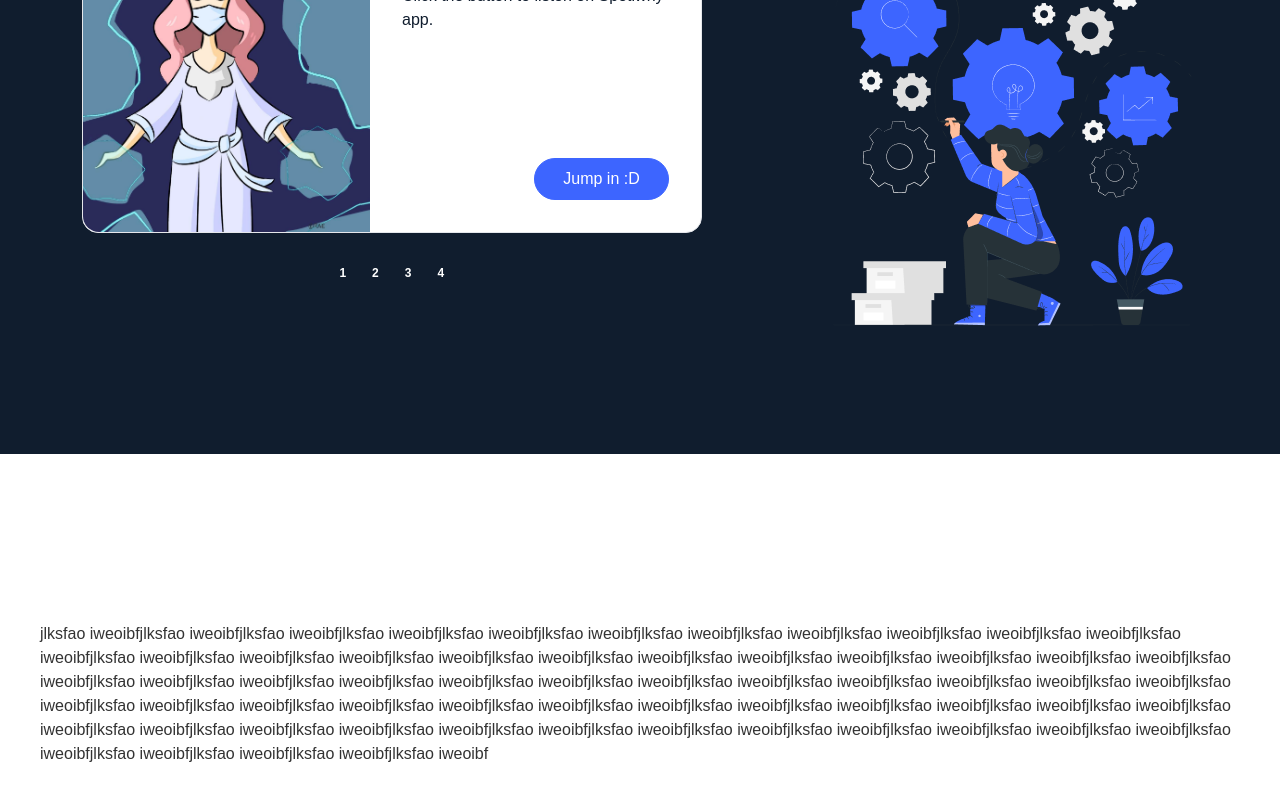
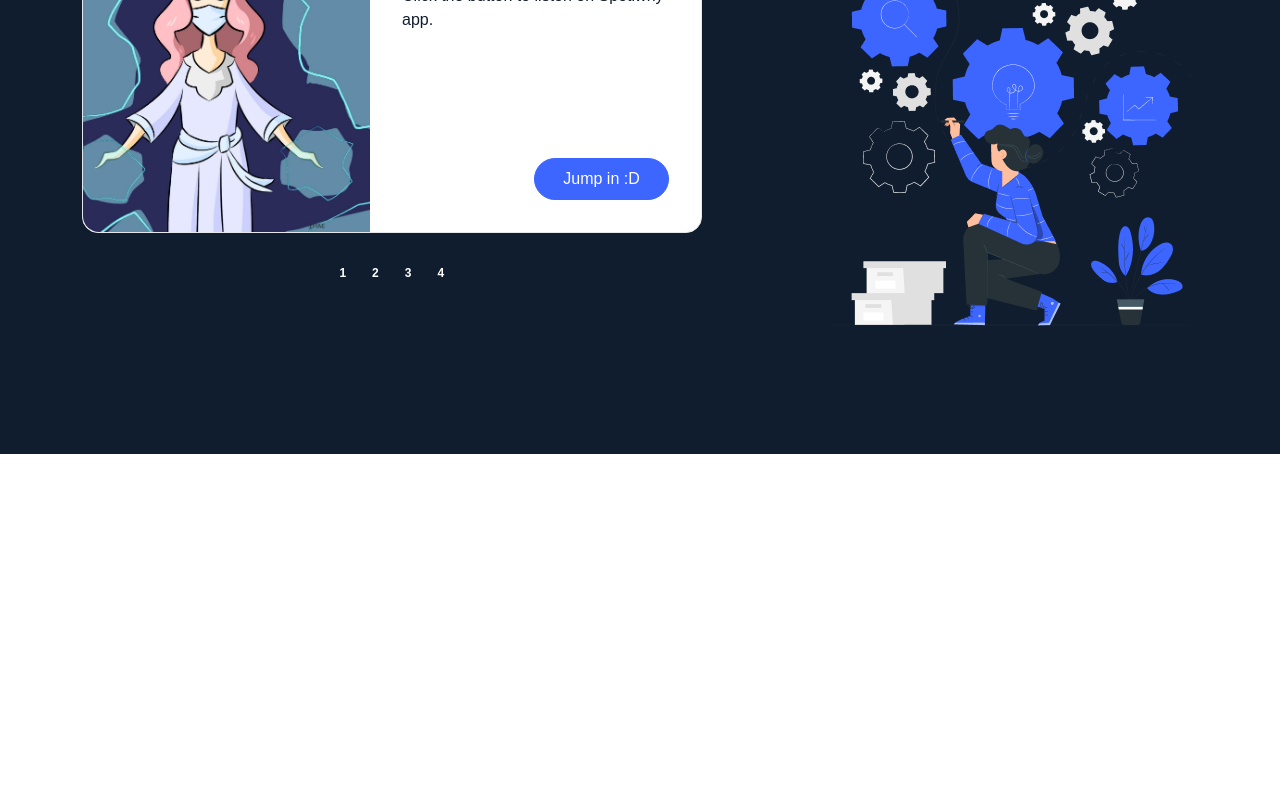
Before and after one commit to mdadib300/Art-empire, a React (Create React App) app: page / in a window 1280 px wide. Shown: the part 822-1622 px from the top of the page. Built offline with nearby package versions, Linux system fonts and the light colour scheme; a web font is replaced by a local one.

Commit message:
All garbage text deleted

```diff
--- a/src/components/CharacterDesign/CharacterDesign.js
+++ b/src/components/CharacterDesign/CharacterDesign.js
@@ -3,7 +3,6 @@ import React from 'react';
 const CharacterDesign = () => {
     return (
         <div id='characterDesign' className='my-32 p-10'>
-            <p>jlksfao iweoibfjlksfao iweoibfjlksfao iweoibfjlksfao iweoibfjlksfao iweoibfjlksfao iweoibfjlksfao iweoibfjlksfao iweoibfjlksfao iweoibfjlksfao iweoibfjlksfao iweoibfjlksfao iweoibfjlksfao iweoibfjlksfao iweoibfjlksfao iweoibfjlksfao iweoibfjlksfao iweoibfjlksfao iweoibfjlksfao iweoibfjlksfao iweoibfjlksfao iweoibfjlksfao iweoibfjlksfao iweoibfjlksfao iweoibfjlksfao iweoibfjlksfao iweoibfjlksfao iweoibfjlksfao iweoibfjlksfao iweoibfjlksfao iweoibfjlksfao iweoibfjlksfao iweoibfjlksfao iweoibfjlksfao iweoibfjlksfao iweoibfjlksfao iweoibfjlksfao iweoibfjlksfao iweoibfjlksfao iweoibfjlksfao iweoibfjlksfao iweoibfjlksfao iweoibfjlksfao iweoibfjlksfao iweoibfjlksfao iweoibfjlksfao iweoibfjlksfao iweoibfjlksfao iweoibfjlksfao iweoibfjlksfao iweoibfjlksfao iweoibfjlksfao iweoibfjlksfao iweoibfjlksfao iweoibfjlksfao iweoibfjlksfao iweoibfjlksfao iweoibfjlksfao iweoibfjlksfao iweoibfjlksfao iweoibfjlksfao iweoibfjlksfao iweoibfjlksfao iweoibfjlksfao iweoibf</p>
         </div>
     );
 };
```
